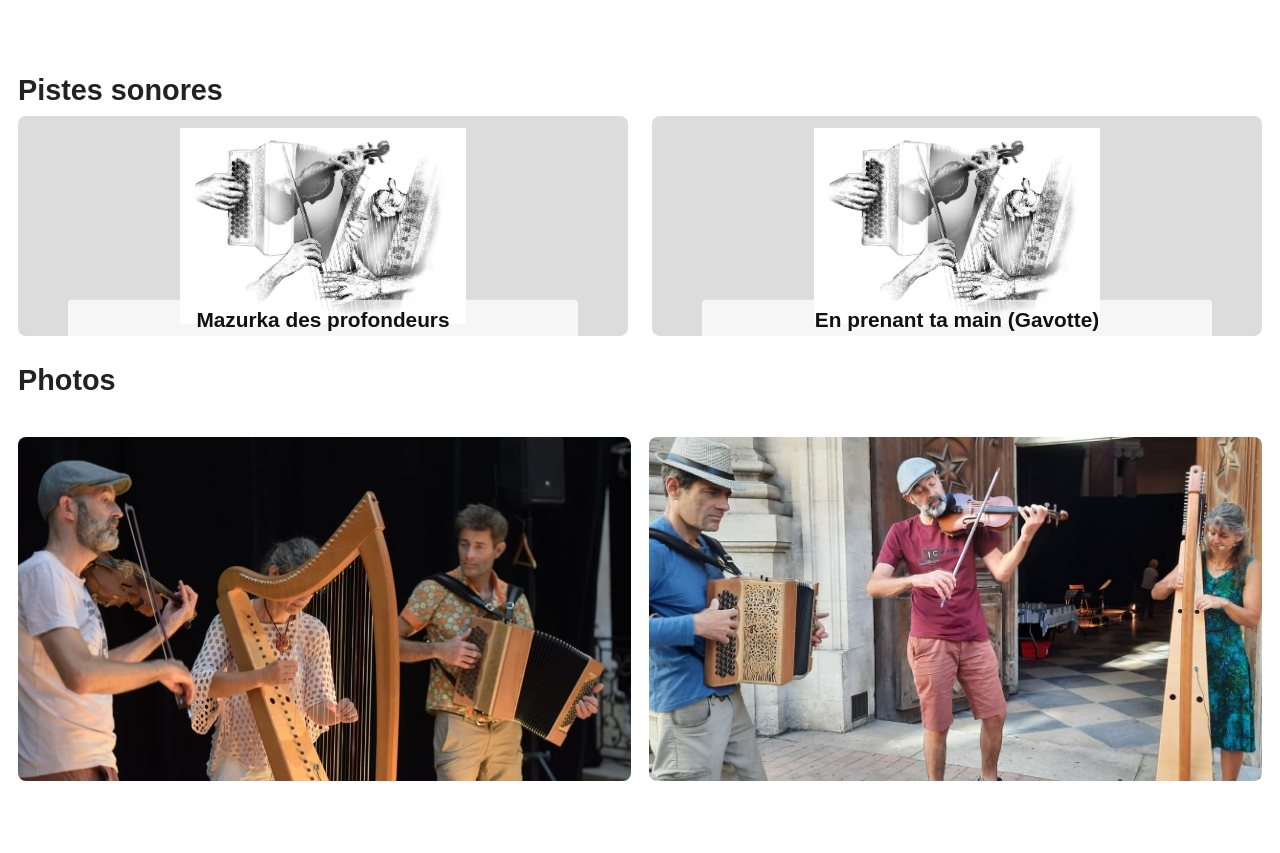
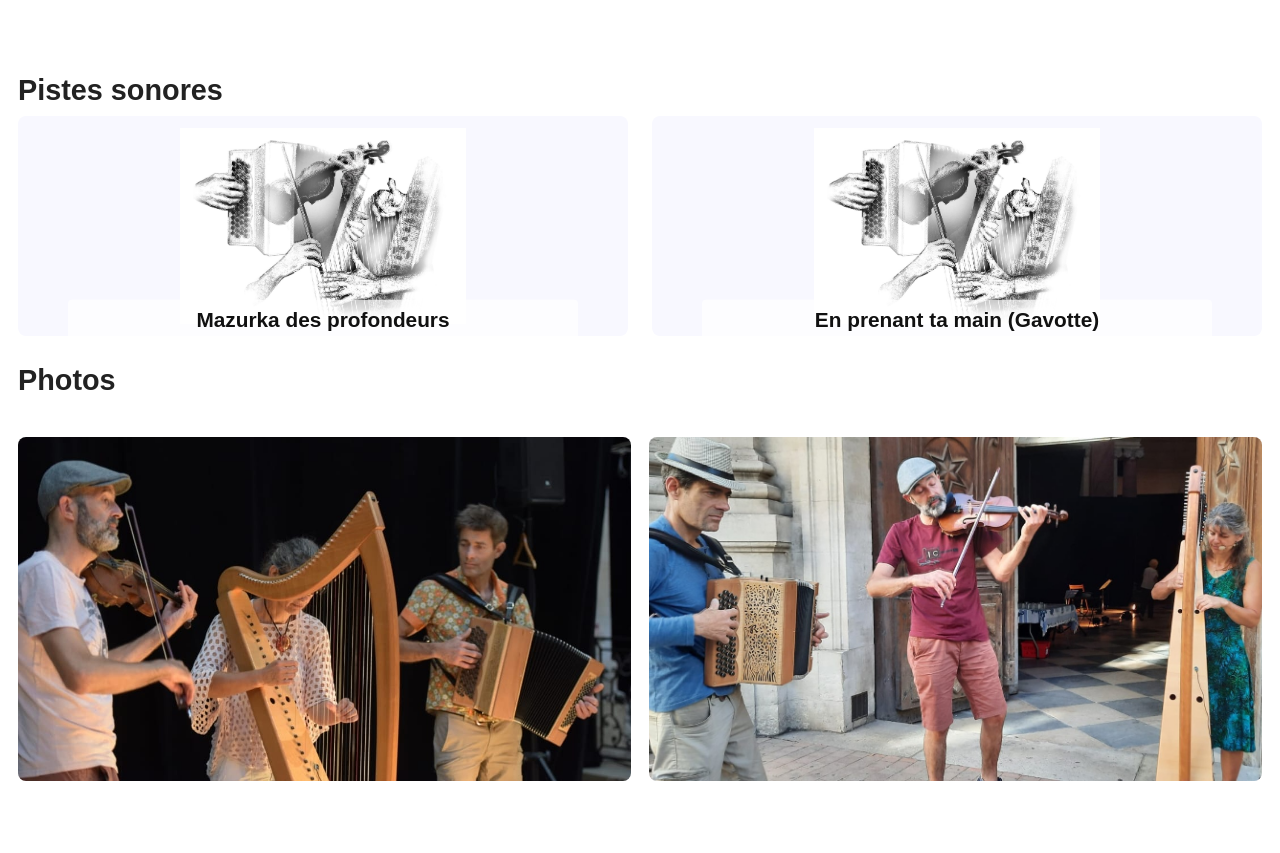
Before and after one commit to bayesiancook/les-doigts-qui-dansent-bal-folk, a Jekyll site: the page built from galerie.md, in a window 1280 px wide. Shown: the part 584-1437 px from the top of the page. Built offline with Jekyll 4.4.1, drawn with Linux system fonts in a browser that asks for light colours.

Commit message:
trying ghostwhite

```diff
--- a/assets/css/style.css
+++ b/assets/css/style.css
@@ -143,7 +143,7 @@ h2 {
   height: 220px;
 
   object-fit: contain;
-  background: gainsboro;
+  background: ghostwhite;
 
   padding: 12px;
   box-sizing: border-box;
```
